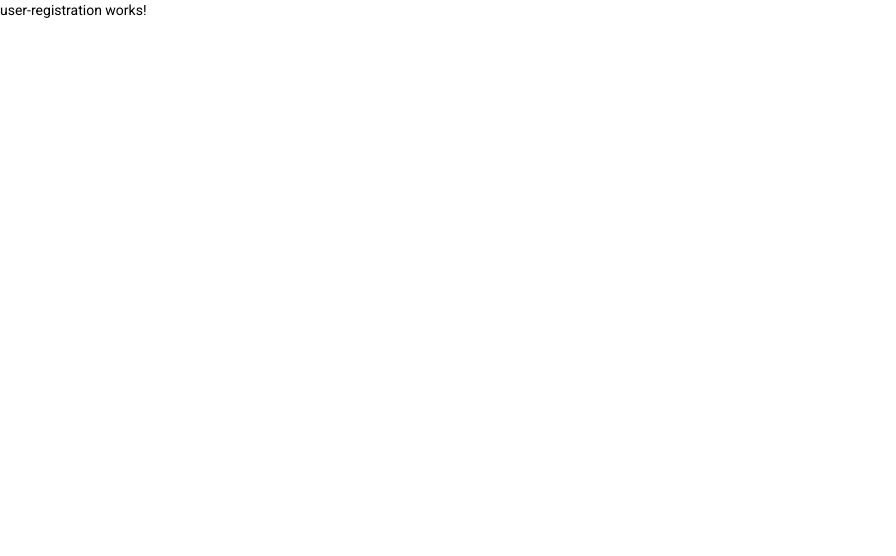
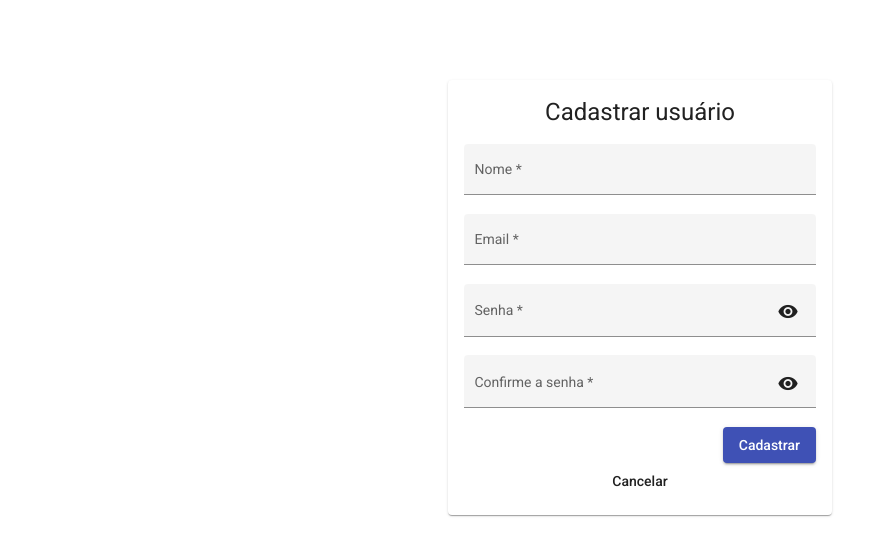
Before and after one commit to leandroltfxexcluir/social-network-front-angular, an Angular app: page /cadastro in a window 1280 px wide. Shown: the top 556 px of the page, without its empty margins (0-896 px from the left). Built offline with nearby package versions, Linux system fonts and the light colour scheme.

Commit message:
criando formulário de cadastro de usuário

```diff
--- a/src/app/features/user-registration/user-registration.component.html
+++ b/src/app/features/user-registration/user-registration.component.html
@@ -1 +1,41 @@
-<p>user-registration works!</p>
+<div class="sn-w-30 sn-center sn-ptop-5">
+    <mat-card>
+        <div class="sn-text-center">
+            <h1>Cadastrar usuário</h1>
+        </div>
+        <form (ngSubmit)="registerUser()" [formGroup]="userRegistrationForm">
+            <mat-form-field class="sn-w-100" appearance="fill">
+                <mat-label>Nome</mat-label>
+                <input matInput type="text" formControlName="name">
+                <mat-error *ngIf="userRegistrationForm.controls['name'].invalid">{{ getErrorMessage(userRegistrationForm.controls['name'], 'Informe seu nome', 'name') }}</mat-error>
+            </mat-form-field>
+            <mat-form-field class="sn-w-100" appearance="fill">
+                <mat-label>Email</mat-label>
+                <input matInput type="email" formControlName="email">
+                <mat-error *ngIf="userRegistrationForm.controls['email'].invalid">{{ getErrorMessage(userRegistrationForm.controls['email'], 'Informe seu email', 'email') }}</mat-error>
+            </mat-form-field>
+            <mat-form-field class="sn-w-100" appearance="fill">
+                <mat-label>Senha</mat-label>
+                <input matInput [type]="hidePassword ? 'password' : 'text'" formControlName="password" (ngModelChange)="updateConfirmValidator()">
+                <button mat-icon-button matSuffix (click)="hidePassword = !hidePassword" type="button">
+                    <mat-icon>{{ hidePassword ? 'visibility' : 'visibility_off' }}</mat-icon>
+                </button>
+                <mat-error *ngIf="userRegistrationForm.controls['password'].invalid">{{ getErrorMessage(userRegistrationForm.controls['password'], 'Informe sua senha', 'password') }}</mat-error>
+            </mat-form-field>
+            <mat-form-field class="sn-w-100" appearance="fill">
+                <mat-label>Confirme a senha</mat-label>
+                <input matInput [type]="hideConfirmPassword ? 'password' : 'text'" formControlName="confirmPassword">
+                <button mat-icon-button matSuffix (click)="hideConfirmPassword = !hideConfirmPassword" type="button">
+                    <mat-icon>{{ hideConfirmPassword ? 'visibility' : 'visibility_off' }}</mat-icon>
+                </button>
+                <mat-error *ngIf="userRegistrationForm.controls['confirmPassword'].invalid">{{ getErrorMessage(userRegistrationForm.controls['confirmPassword'], 'Confirme sua senha') }}</mat-error>
+            </mat-form-field>
+            <div class="sn-text-right">
+                <button mat-raised-button color="primary" type="submit">Cadastrar</button>
+            </div>
+            <div class="sn-text-center">
+                <a mat-button [routerLink]="['/login']">Cancelar</a>
+            </div>
+        </form>
+    </mat-card>
+</div>
--- a/src/app/features/user-registration/user-registration.component.ts
+++ b/src/app/features/user-registration/user-registration.component.ts
@@ -1,4 +1,5 @@
 import { Component, OnInit } from '@angular/core';
+import { AbstractControl, FormBuilder, FormGroup, ValidatorFn, Validators } from '@angular/forms';
 
 @Component({
   selector: 'sn-user-registration',
@@ -7,9 +8,88 @@ import { Component, OnInit } from '@angular/core';
 })
 export class UserRegistrationComponent implements OnInit {
 
-  constructor() { }
+  hidePassword: boolean = true;
+  hideConfirmPassword: boolean = true;
+  userRegistrationForm!: FormGroup;
+  patternEmail: RegExp = /^[a-z0-9.]+@[a-z0-9]+\.[a-z]+(\.[a-z]+)?$/i;
+  patternPassword: RegExp = /^(?=.*[A-Za-z])(?=.*\d).{6,}$/;
+
+  constructor(
+    private formBuilder: FormBuilder
+  ) { }
 
   ngOnInit(): void {
+    this.userRegistrationForm = this.buildUserRegistrationForm();
   }
 
+  registerUser(): void {
+    if (this.userRegistrationForm.valid) {
+      console.log('form valid');
+    } else {
+      console.log('form invalid');
+    }
+  }
+
+  buildUserRegistrationForm(): FormGroup {
+    return this.formBuilder.group(
+      {
+        name: [null, [Validators.required, Validators.minLength(3), Validators.maxLength(100)]],
+        email: [null, [Validators.required, Validators.pattern(this.patternEmail), Validators.maxLength(100)]],
+        password: [null, [Validators.required, Validators.pattern(this.patternPassword), Validators.maxLength(100)]],
+        confirmPassword: [null, [Validators.required, this.confirmationValidator]],
+      }
+    );
+  }
+
+  getErrorMessage(control: any, message: string, fieldName: string = '') {
+
+    if (control.hasError('required')) {
+      return message;
+    }
+
+    if (control.hasError('confirm')) {
+      return 'Senhas inconsistentes';
+    }
+
+    if (control.hasError('pattern')) {
+      if (fieldName === 'email') {
+        return 'Email inválido';
+      }
+      if (fieldName === 'password') {
+        return 'A senha deve conter no mínimo 6 dígitos com números e letras';
+      }
+    }
+
+    if (control.hasError('minlength')) {
+      return 'O nome deve ter no mínimo 3 caracteres';
+    }
+
+    if (control.hasError('maxlength')) {
+      if (fieldName === 'name') {
+        return 'O nome não deve ultrapassar os 100 caracteres';
+      }
+      if (fieldName === 'email') {
+        return 'O email não deve ultrapassar os 100 caracteres';
+      }
+      if (fieldName === 'password') {
+        return 'A senha não deve ultrapassar os 100 caracteres';
+      }
+    }
+
+    return '';
+  }
+
+  updateConfirmValidator(): void {
+    Promise.resolve().then(() => this.userRegistrationForm.controls['confirmPassword'].updateValueAndValidity());
+  }
+
+  confirmationValidator: ValidatorFn = (control: AbstractControl): { [s: string]: boolean } => {
+    if (!control.value) {
+      return { required: true };
+    } else if (control.value !== this.userRegistrationForm.controls['password'].value) {
+      return { confirm: true, error: true };
+    }
+    return {};
+  };
+
 }
```
Also changed, not shown: src/app/features/user-registration/user-registration.module.ts (+14 -0 lines).
